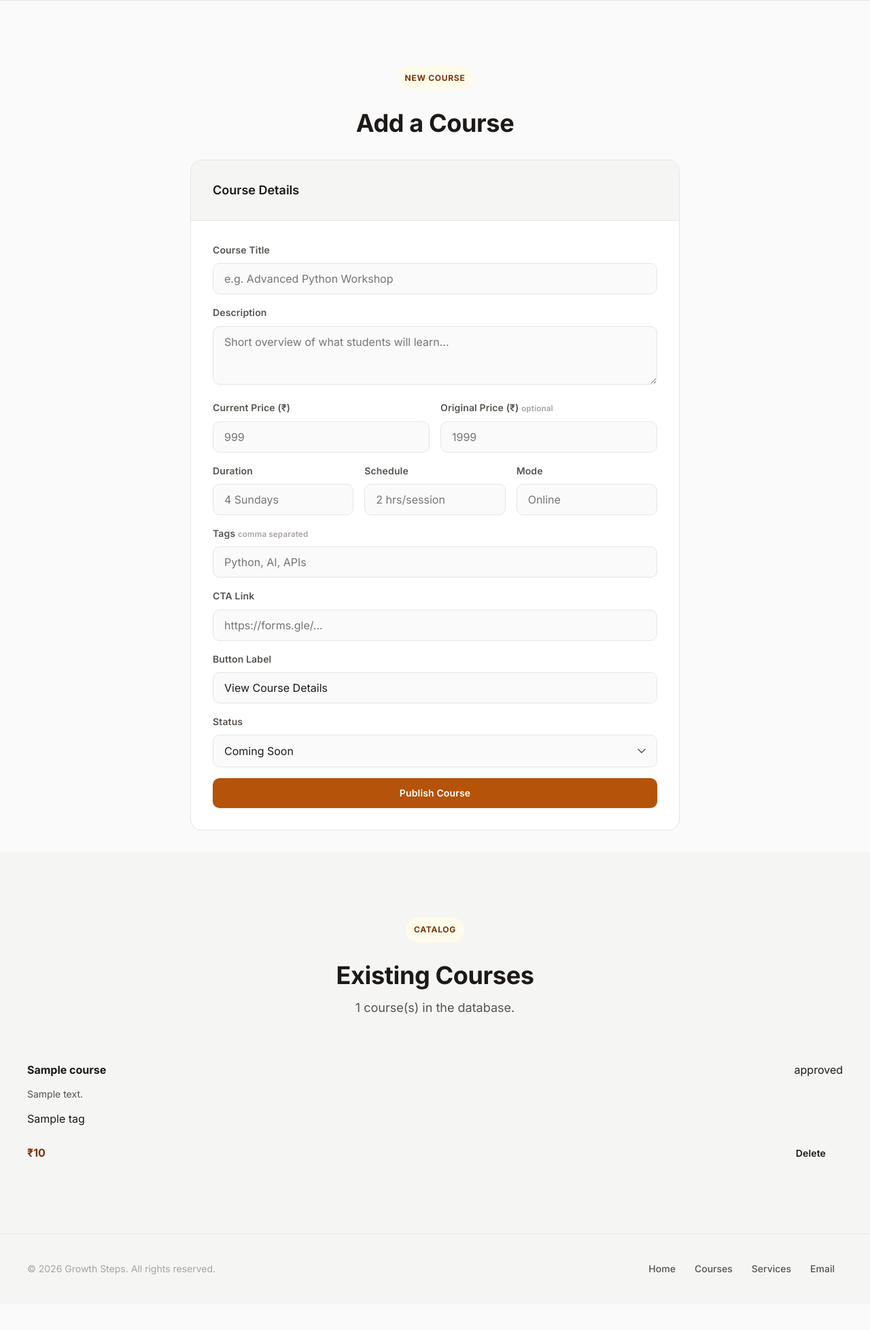
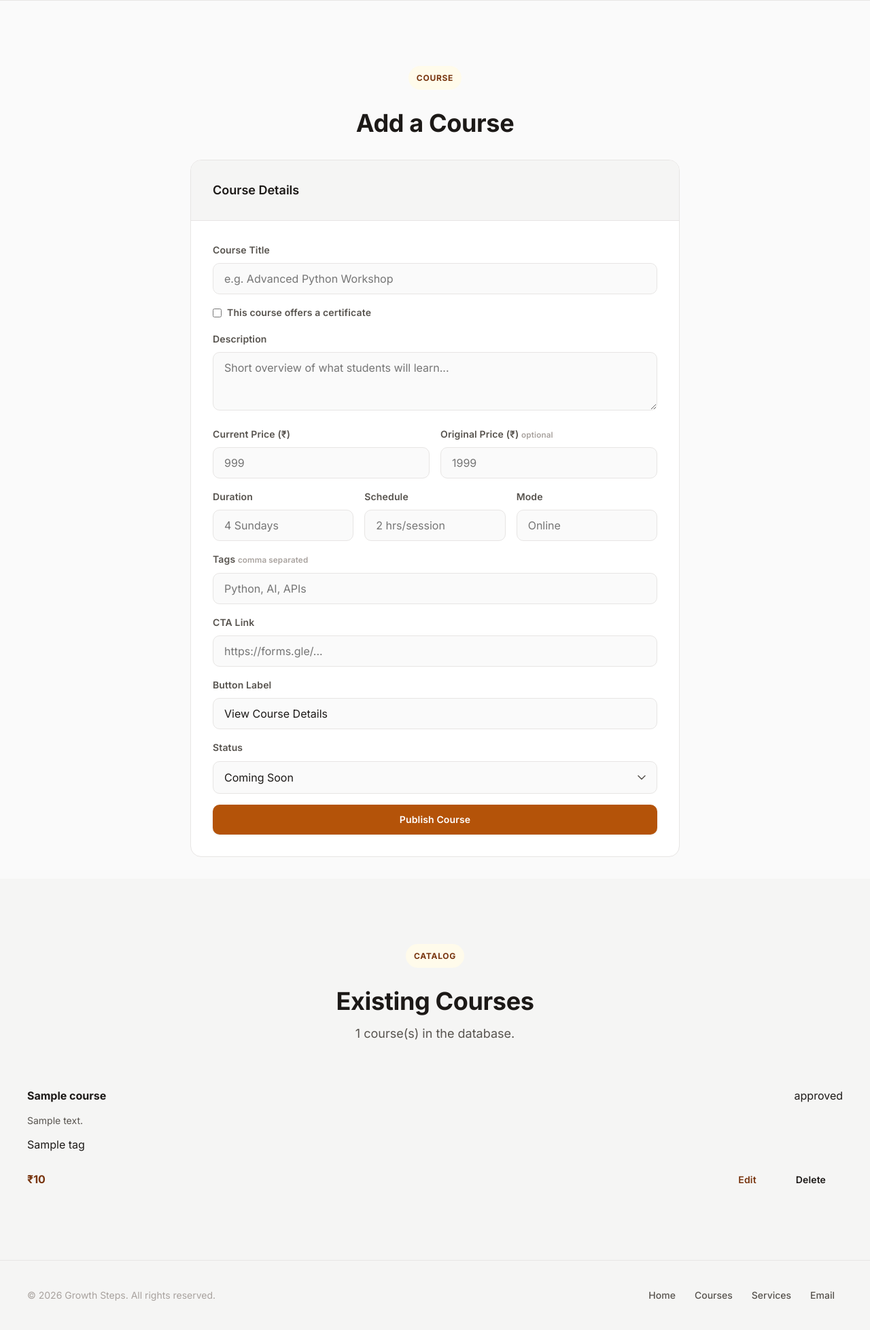
Before and after one commit to growthstepsgs/GrowthStepsFullStack, a Flask app: template templates/admin/admin_courses.html in a window 1280 px wide. Shown: the part 319-2276 px from the top of the page at 68% size. Before the commit the page ends 2194 px from the top, so only its background shows below. Run offline with Flask 3, Linux system fonts and the light colour scheme; the template is opened without the code that fills it: most values are stand-ins (such as "Sample title", 1, 10 or a date in 2020); some libraries are stand-ins or nearby versions.

Commit message:
Add files via upload

```diff
--- a/templates/admin/admin_courses.html
+++ b/templates/admin/admin_courses.html
@@ -19,12 +19,12 @@
     </div>
   </section>
 
-  <!-- Add Course Form -->
+  <!-- Add / Edit Course Form -->
   <section class="section" style="padding-bottom: var(--space-6);">
     <div class="container" style="max-width: 720px;">
       <div class="section-header reveal" style="margin-bottom: var(--space-6);">
-        <span class="eyebrow">New Course</span>
-        <h2 class="heading-section">Add a <strong>Course</strong></h2>
+        <span class="eyebrow">Course</span>
+        <h2 class="heading-section" id="form-heading">Add a <strong>Course</strong></h2>
       </div>
 
       {% with messages = get_flashed_messages(with_categories=true) %}
@@ -39,13 +39,22 @@
 
       <div class="card reveal" style="padding: 0; overflow: hidden;">
         <div style="padding: var(--space-6); border-bottom: 1px solid var(--border); background: var(--bg-muted);">
-          <h3 class="heading-card" style="margin: 0;">Course Details</h3>
+          <h3 class="heading-card" style="margin: 0;" id="form-card-title">Course Details</h3>
         </div>
         <div style="padding: var(--space-6);">
-          <form class="contact-form" method="POST" action="{{ url_for('admin.admin_courses') }}">
+
+          <form id="course-form" class="contact-form" method="POST" action="{{ url_for('admin.admin_courses') }}">
+            <input type="hidden" id="course_id" name="course_id" value="" />
+
             <div class="form-group">
               <label for="title">Course Title</label>
               <input id="title" name="title" type="text" placeholder="e.g. Advanced Python Workshop" required />
+            </div>
+            <div class="form-group">
+              <label for="is_certified" style="display: flex; align-items: center; gap: var(--space-2); cursor: pointer;">
+                <input type="checkbox" id="is_certified" name="is_certified" value="true" style="width: auto;" />
+                This course offers a certificate
+              </label>
             </div>
             <div class="form-group">
               <label for="description">Description</label>
@@ -94,7 +103,12 @@
                 <option value="live">Live · Enrolling Now</option>
               </select>
             </div>
-            <button class="btn btn-primary" type="submit" style="width: 100%;">Publish Course</button>
+
+            <button id="submit-btn" class="btn btn-primary" type="submit" style="width: 100%;">Publish Course</button>
+            <a href="{{ url_for('admin.admin_courses') }}" id="cancel-edit"
+               style="display: none; text-align: center; margin-top: var(--space-3); color: var(--text-muted); font-size: var(--text-sm); text-decoration: underline;">
+              Cancel editing
+            </a>
           </form>
         </div>
       </div>
@@ -113,6 +127,7 @@
       {% if courses %}
         <div class="employee-grid">
           {% for c in courses %}
+            {% set desc = c.description or '' %}
             <article class="employee-card reveal" style="flex-direction: column; align-items: stretch;">
               <div style="display: flex; justify-content: space-between; align-items: flex-start; margin-bottom: var(--space-3);">
                 <h4 style="font-size: var(--text-base); font-weight: 700; color: var(--text);">{{ c.title }}</h4>
@@ -121,19 +136,28 @@
                 </span>
               </div>
               <p style="font-size: var(--text-sm); color: var(--text-muted); margin-bottom: var(--space-3);">
-                {{ c.description[:80] }}{% if c.description|length > 80 %}...{% endif %}
+                {{ desc[:80] }}{% if desc|length > 80 %}...{% endif %}
               </p>
               <div style="display: flex; gap: var(--space-2); flex-wrap: wrap; margin-bottom: var(--space-4);">
-                {% for tag in c.tags %}
+                {% if c.is_certified %}
+                  <span class="tag" style="background: var(--success-bg); color: var(--success);">🏅 Certified</span>
+                {% endif %}
+                {% for tag in (c.tags or []) %}
                   <span class="tag">{{ tag }}</span>
                 {% endfor %}
               </div>
               <div style="display: flex; justify-content: space-between; align-items: center;">
                 <span style="font-weight: 700; color: var(--primary-text);">₹{{ c.price }}</span>
-                <form method="POST" action="{{ url_for('admin.admin_delete_course', course_id=c.id) }}"
-                      onsubmit="return confirm('Delete this course?');">
-                  <button class="btn btn-ghost" type="submit" style="color: var(--red);">Delete</button>
-                </form>
+
+                <div style="display: flex; gap: var(--space-2); align-items: center;">
+                  <button type="button" class="btn btn-ghost" style="color: var(--primary-text);"
+                          data-course='{{ c | tojson }}'
+                          onclick="startEditCourse(this.dataset.course)">Edit</button>
+                  <form method="POST" action="{{ url_for('admin.admin_delete_course', course_id=c.id) }}"
+                        onsubmit="return confirm('Delete this course?');" style="margin: 0;">
+                    <button class="btn btn-ghost" type="submit" style="color: var(--red);">Delete</button>
+                  </form>
+                </div>
               </div>
             </article>
           {% endfor %}
@@ -146,4 +170,39 @@
     </div>
   </section>
 
+  <script>
+    const courseForm    = document.getElementById('course-form');
+    const formHeading   = document.getElementById('form-heading');
+    const formCardTitle = document.getElementById('form-card-title');
+    const submitBtn     = document.getElementById('submit-btn');
+    const cancelEdit    = document.getElementById('cancel-edit');
+    const EDIT_ACTION   = "{{ url_for('admin.admin_edit_course', course_id=0) }}"; // /admin/courses/0/edit
+
+    function startEditCourse(json) {
+      const c = JSON.parse(json);
+
+      document.getElementById('course_id').value      = c.id || '';
+      document.getElementById('title').value          = c.title || '';
+      document.getElementById('description').value    = c.description || '';
+      document.getElementById('price').value          = c.price ?? '';
+      document.getElementById('original_price').value = c.original_price ?? '';
+      document.getElementById('duration').value       = c.duration || '';
+      document.getElementById('schedule').value       = c.schedule || '';
+      document.getElementById('mode').value           = c.mode || '';
+      document.getElementById('tags').value           = Array.isArray(c.tags) ? c.tags.join(', ') : (c.tags || '');
+      document.getElementById('cta_link').value       = c.cta_link || '';
+      document.getElementById('cta_label').value      = c.cta_label || 'View Course Details';
+      document.getElementById('status').value         = c.status || 'coming_soon';
+      document.getElementById('is_certified').checked = !!c.is_certified;   // FIX: load checkbox state
+
+      courseForm.action = EDIT_ACTION.replace('/0/', '/' + c.id + '/');
+      formHeading.innerHTML     = 'Edit <strong>Course</strong>';
+      formCardTitle.textContent = 'Editing: ' + (c.title || '');
+      submitBtn.textContent     = 'Update Course';
+      cancelEdit.style.display  = 'block';
+
+      courseForm.scrollIntoView({ behavior: 'smooth', block: 'start' });
+    }
+  </script>
+
 {% endblock %}
--- a/templates/index.html
+++ b/templates/index.html
@@ -205,7 +205,7 @@
           <div class="path-card-body">
             <div class="path-card-icon-row">
               <div class="path-card-icon" aria-hidden="true">🚀</div>
-              <h3 class="heading-card">Gen AI Sunday Workshop</h3>
+              <h3 class="heading-card">Certified Gen AI Sunday Workshop</h3>
             </div>
             <p class="body">
               A 4-week live online program that takes you from zero to building and
--- a/templates/signup.html
+++ b/templates/signup.html
@@ -232,7 +232,7 @@
           <h1>Create Your Account</h1>
           <span class="note">
             <span aria-hidden="true">⚠️</span>
-            For now, profile creation is restricted
+            For now, profile creation is restricted Public can use google login
           </span>
           <p>New accounts are registered as employees.</p>
         </div>
--- a/templates/student/student_dashboard.html
+++ b/templates/student/student_dashboard.html
@@ -265,6 +265,7 @@
     <!-- Available -->
     <div class="dash-section reveal">
       <h2><span aria-hidden="true">📚</span> Available Courses</h2>
+      <div class="eyebrow"><span class="eyebrow-dot" aria-hidden="true"></span>First we need you to submit enquiry in the COURSES tab then enroll the course</div>
       {% if available_courses %}
         <div class="course-list">
           {% for course in available_courses %}
```
Also changed, not shown: templates/available_courses.html (+20 -3 lines).
